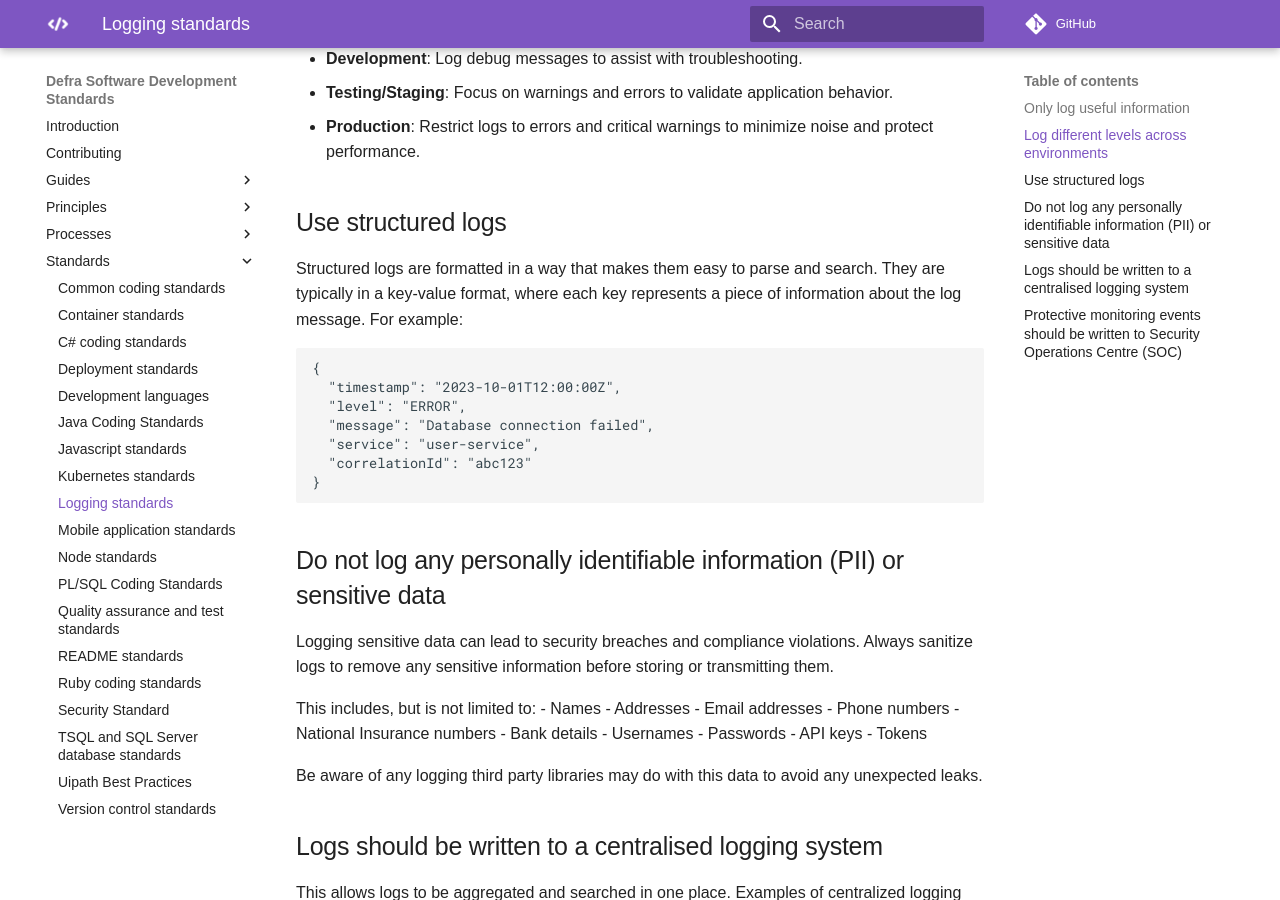
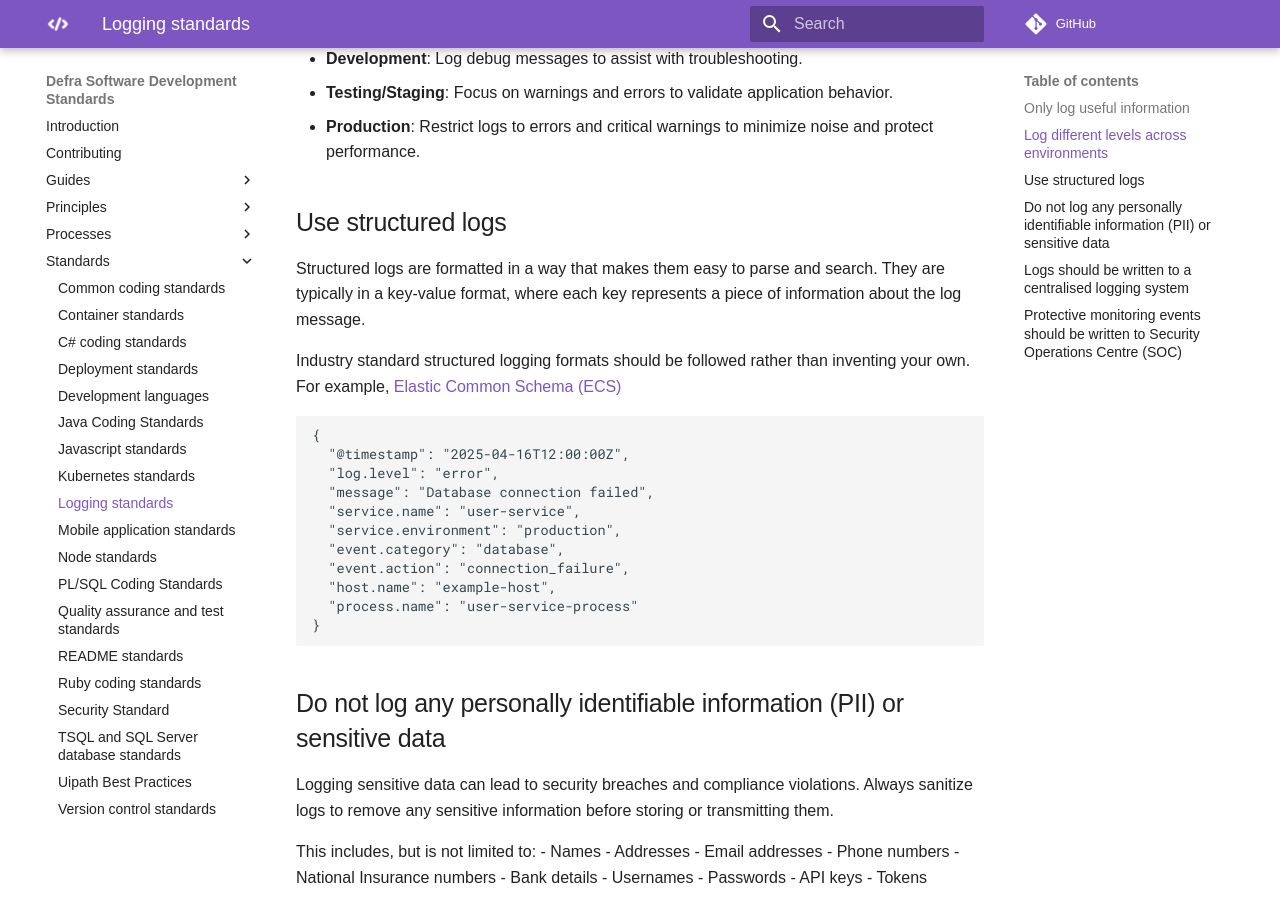
Before and after one commit to DEFRA/software-development-standards, an MkDocs documentation site: the page built from docs/standards/logging_standards.md, in a window 1280 px wide and 900 px high, scrolled down 696 px. Built offline with MkDocs 1.6.1 and Material for MkDocs 9.7.7, drawn with Linux system fonts in a browser that asks for light colours; some web fonts are replaced; comment, search, counter and statistics services are not loaded.

Commit message:
Add ECS ref

````diff
--- a/docs/standards/logging_standards.md
+++ b/docs/standards/logging_standards.md
@@ -23,18 +23,23 @@ Different log levels are useful in different environments. Use the following as
 - **Testing/Staging**: Focus on warnings and errors to validate application behavior.
 - **Production**: Restrict logs to errors and critical warnings to minimize noise and protect performance.
 
-
 ## Use structured logs
 
-Structured logs are formatted in a way that makes them easy to parse and search. They are typically in a key-value format, where each key represents a piece of information about the log message. For example:
+Structured logs are formatted in a way that makes them easy to parse and search. They are typically in a key-value format, where each key represents a piece of information about the log message.
+
+Industry standard structured logging formats should be followed rather than inventing your own.  For example, [Elastic Common Schema (ECS)](https://www.elastic.co/docs/reference/ecs)
 
 ```json
 {
-  "timestamp": "2023-10-01T12:00:00Z",
-  "level": "ERROR",
+  "@timestamp": "2025-04-16T12:00:00Z",
+  "log.level": "error",
   "message": "Database connection failed",
-  "service": "user-service",
-  "correlationId": "abc123"
+  "service.name": "user-service",
+  "service.environment": "production",
+  "event.category": "database",
+  "event.action": "connection_failure",
+  "host.name": "example-host",
+  "process.name": "user-service-process"
 }
 ```
 
````
